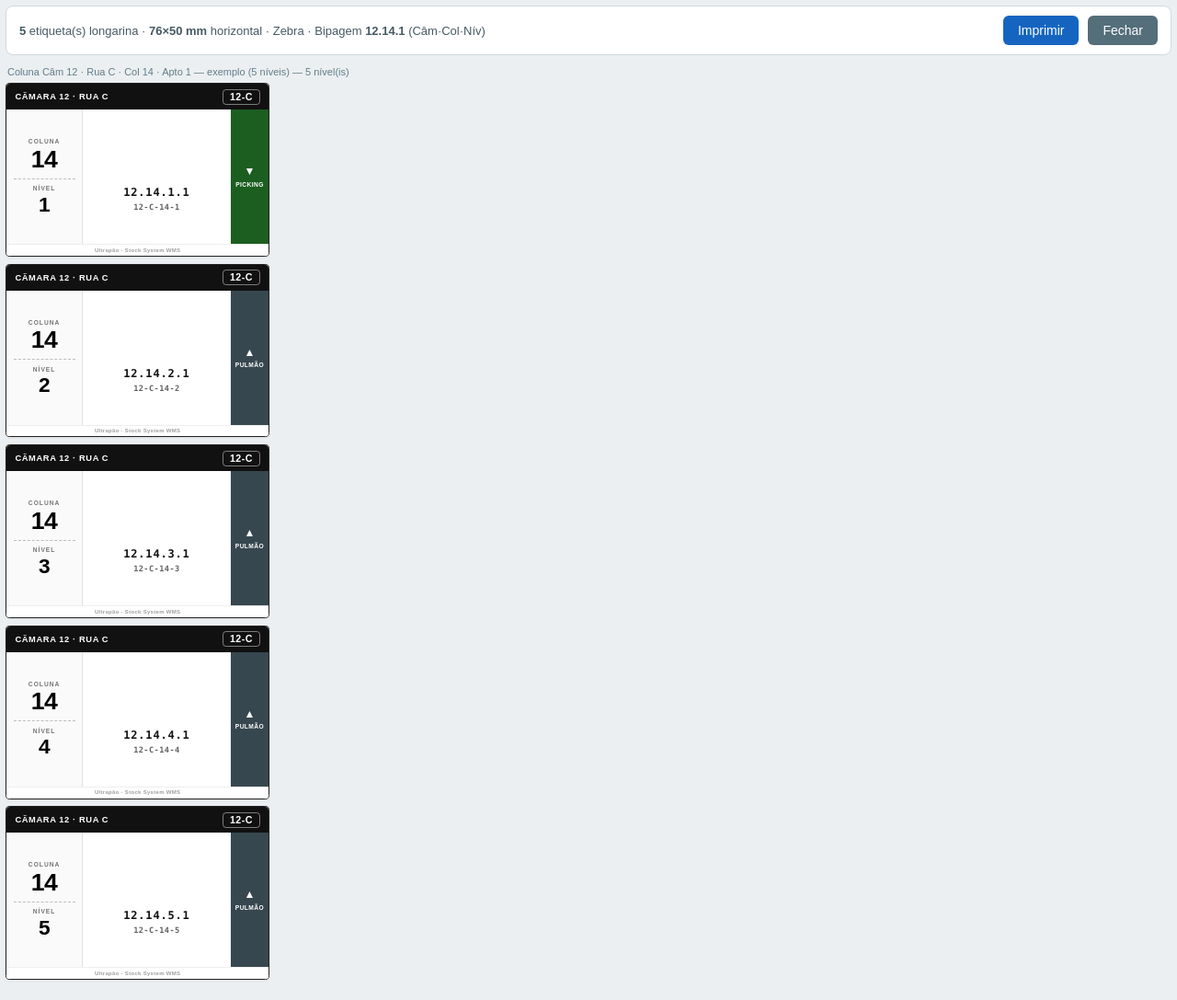
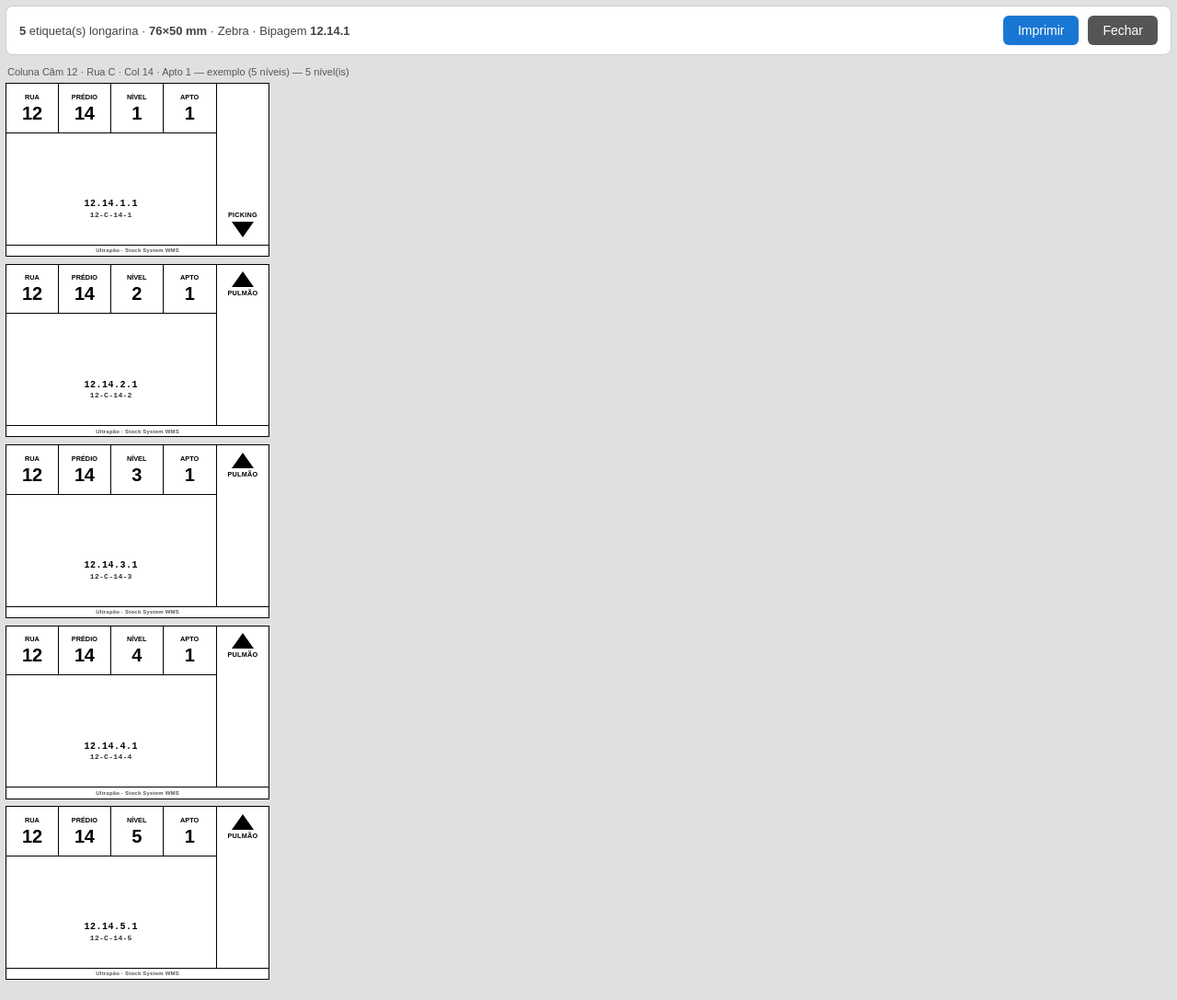
Before and after one commit to eldertenorio-max/Doca-Livre-WMS-PRO, a Flask app: page /api/wms/etiqueta/modelo in a window 1280 px wide. Shown: the whole page at 92% size. Run offline with Flask 3, Linux system fonts and the light colour scheme; the visitor is signed in with stand-in values (Sample User, id 1); some libraries are stand-ins or nearby versions.

Commit message:
style: modelo rack Rua/Prédio/Nível/Apto para etiqueta longarina
Co-authored-by: Cursor <cursoragent@cursor.com>

```diff
--- a/templates/wms/etiquetas_endereco.html
+++ b/templates/wms/etiquetas_endereco.html
@@ -7,221 +7,187 @@
   * { box-sizing: border-box; margin: 0; padding: 0; }
   @page { size: 76mm 50mm; margin: 1.5mm; }
   body {
-    font-family: Arial, Helvetica, 'Segoe UI', sans-serif;
-    background: #eceff1;
+    font-family: Arial, Helvetica, sans-serif;
+    background: #e0e0e0;
     padding: 6px;
-    color: #111;
+    color: #000;
     -webkit-print-color-adjust: exact;
     print-color-adjust: exact;
   }
   .toolbar {
     position: sticky; top: 0; z-index: 9;
-    background: #fff; border: 1px solid #cfd8dc; border-radius: 8px;
+    background: #fff; border: 1px solid #ccc; border-radius: 8px;
     padding: 10px 14px; margin-bottom: 12px;
     display: flex; gap: 10px; align-items: center; flex-wrap: wrap;
   }
-  .toolbar p { font-size: 13px; color: #455a64; flex: 1; min-width: 200px; }
+  .toolbar p { font-size: 13px; color: #444; flex: 1; min-width: 200px; }
   .toolbar button {
     padding: 8px 16px; font-size: 14px; cursor: pointer;
-    border: none; border-radius: 6px; background: #1565c0; color: #fff;
+    border: none; border-radius: 6px; background: #1976d2; color: #fff;
   }
-  .toolbar button.sec { background: #546e7a; }
+  .toolbar button.sec { background: #555; }
 
   .bloco-faixa { margin-bottom: 16px; page-break-inside: avoid; }
   .bloco-camara { margin-bottom: 24px; page-break-after: always; }
   .bloco-camara:last-child { page-break-after: auto; }
   .camara-titulo {
-    font-size: 13px; font-weight: 700; color: #1565c0;
+    font-size: 13px; font-weight: 800; color: #1565c0;
     padding: 8px 4px 10px; border-bottom: 2px solid #1565c0; margin-bottom: 10px;
   }
-  .faixa-titulo { font-size: 11px; color: #607d8b; padding: 0 0 6px 2px; }
+  .faixa-titulo { font-size: 11px; color: #555; padding: 0 0 6px 2px; }
   .faixa {
     display: flex; flex-direction: column; flex-wrap: wrap;
     gap: 2mm; width: fit-content; max-width: 100%;
   }
 
-  /* ── Etiqueta 76×50 mm — modelo industrial limpo ── */
+  /* Etiqueta 76×50 mm — modelo rack (Rua · Prédio · Nível · Apto) */
   .etq-loc {
     width: 76mm;
     height: 50mm;
-    border: 0.6pt solid #212121;
-    border-radius: 1.2mm;
+    border: 1pt solid #000;
     background: #fff;
     display: flex;
     flex-direction: column;
     overflow: hidden;
     page-break-inside: avoid;
-    box-shadow: 0 1px 3px rgba(0,0,0,.08);
   }
 
-  .etq-head {
-    display: flex;
-    align-items: center;
-    justify-content: space-between;
-    min-height: 7.5mm;
-    padding: 0 2.5mm;
-    background: #111;
-    color: #fff;
-    flex-shrink: 0;
-  }
-  .etq-head-main {
-    font-size: 7pt;
-    font-weight: 700;
-    letter-spacing: 0.6px;
-    text-transform: uppercase;
-    line-height: 1.1;
-    white-space: nowrap;
-    overflow: hidden;
-    text-overflow: ellipsis;
-  }
-  .etq-head-badge {
-    flex-shrink: 0;
-    margin-left: 2mm;
-    padding: 0.6mm 1.8mm;
-    border: 0.5pt solid rgba(255,255,255,.45);
-    border-radius: 1mm;
-    font-size: 8pt;
-    font-weight: 800;
-    letter-spacing: 0.5px;
-    line-height: 1;
-  }
-
-  .etq-body {
+  .etq-main {
     flex: 1;
     display: flex;
     flex-direction: row;
-    align-items: stretch;
     min-height: 0;
+    border-bottom: 0.5pt solid #000;
   }
 
-  /* Coluna de coordenadas — números grandes */
-  .etq-coords {
-    width: 22mm;
+  .etq-left {
+    flex: 1;
     display: flex;
     flex-direction: column;
-    justify-content: center;
-    padding: 1.5mm 2mm;
-    border-right: 0.5pt solid #e0e0e0;
-    flex-shrink: 0;
-    background: #fafafa;
-  }
-  .coord-block { text-align: center; }
-  .coord-block + .coord-block { margin-top: 2mm; padding-top: 2mm; border-top: 0.4pt dashed #bdbdbd; }
-  .coord-lbl {
-    display: block;
-    font-size: 5pt;
-    font-weight: 700;
-    letter-spacing: 1px;
-    text-transform: uppercase;
-    color: #757575;
-    line-height: 1;
-    margin-bottom: 0.8mm;
-  }
-  .coord-val {
-    display: block;
-    font-size: 20pt;
-    font-weight: 800;
-    line-height: 0.95;
-    font-variant-numeric: tabular-nums;
-    color: #000;
-    letter-spacing: -0.5px;
-  }
-  .coord-block.rua .coord-val {
-    font-size: 16pt;
-    letter-spacing: 1px;
-  }
-  .coord-block.nivel .coord-val {
-    font-size: 17pt;
+    min-width: 0;
+    border-right: 0.5pt solid #000;
   }
 
-  /* Centro — código de barras */
+  /* Grade superior — 4 campos */
+  .addr-grid {
+    display: grid;
+    grid-template-columns: repeat(4, 1fr);
+    border-bottom: 0.5pt solid #000;
+    flex-shrink: 0;
+  }
+  .addr-cell {
+    display: flex;
+    flex-direction: column;
+    align-items: center;
+    justify-content: center;
+    padding: 1mm 0.5mm 1.2mm;
+    border-right: 0.5pt solid #000;
+    min-height: 14mm;
+  }
+  .addr-cell:last-child { border-right: none; }
+  .addr-cell .lbl {
+    font-size: 5.5pt;
+    font-weight: 700;
+    text-transform: uppercase;
+    line-height: 1;
+    margin-bottom: 1mm;
+    color: #000;
+  }
+  .addr-cell .val {
+    font-size: 15pt;
+    font-weight: 900;
+    line-height: 1;
+    font-variant-numeric: tabular-nums;
+    letter-spacing: -0.3px;
+  }
+  .addr-cell.val-rua .val {
+    font-size: 11pt;
+    letter-spacing: 0;
+  }
+
   .etq-scan {
     flex: 1;
     display: flex;
     flex-direction: column;
     align-items: center;
     justify-content: center;
-    padding: 1mm 2.5mm;
-    min-width: 0;
-    gap: 1mm;
+    padding: 1mm 2mm 0.8mm;
+    min-height: 0;
   }
   .bc-wrap {
     width: 100%;
     text-align: center;
     line-height: 0;
-    padding: 0.5mm 0;
   }
   .bc-wrap svg {
     width: 100%;
-    max-width: 42mm;
-    height: 11mm;
+    max-width: 52mm;
+    height: 10.5mm;
   }
   .code-bip {
-    font-size: 9pt;
+    margin-top: 0.8mm;
+    font-size: 7.5pt;
     font-weight: 700;
-    font-family: 'Consolas', 'Courier New', monospace;
-    letter-spacing: 0.8px;
+    font-family: 'Courier New', Consolas, monospace;
+    letter-spacing: 0.5px;
     text-align: center;
     line-height: 1.1;
-    color: #111;
-    white-space: nowrap;
   }
   .code-wms {
-    font-size: 6.5pt;
+    margin-top: 0.4mm;
+    font-size: 6pt;
     font-weight: 600;
-    font-family: 'Consolas', 'Courier New', monospace;
-    letter-spacing: 0.4px;
+    font-family: 'Courier New', Consolas, monospace;
     text-align: center;
-    color: #616161;
-    white-space: nowrap;
+    color: #333;
+    letter-spacing: 0.3px;
   }
 
-  /* Faixa lateral — zona */
+  /* Faixa direita — zona + seta */
   .etq-zone {
-    width: 11mm;
+    width: 15mm;
     flex-shrink: 0;
     display: flex;
     flex-direction: column;
     align-items: center;
     justify-content: center;
-    padding: 1.5mm 1mm;
+    padding: 1mm 0.8mm;
     text-align: center;
-    color: #fff;
+    background: #fff;
   }
-  .etq-zone.pulmao { background: #37474f; }
-  .etq-zone.picking { background: #1b5e20; }
-  .etq-zone.destino { background: #4a148c; padding: 1mm; }
+  .etq-zone.picking { justify-content: flex-end; padding-bottom: 2mm; }
+  .etq-zone.pulmao { justify-content: flex-start; padding-top: 2mm; }
+  .etq-zone.destino { justify-content: center; }
 
-  .zone-icon {
-    font-size: 9pt;
+  .zone-txt {
+    font-size: 5.5pt;
     font-weight: 900;
-    line-height: 1;
-    margin-bottom: 1.2mm;
+    letter-spacing: 0.2px;
+    line-height: 1.1;
+    text-transform: uppercase;
+    margin: 0.8mm 0;
   }
-  .zone-txt {
-    font-size: 5pt;
-    font-weight: 800;
-    letter-spacing: 0.4px;
+  .zone-txt.destino {
+    font-size: 4.8pt;
     line-height: 1.15;
-    text-transform: uppercase;
     word-break: break-word;
-    hyphens: auto;
   }
-  .etq-zone.destino .zone-txt {
-    font-size: 4.5pt;
-    letter-spacing: 0.2px;
+  .arrow {
+    width: 0; height: 0;
+    border-left: 3.2mm solid transparent;
+    border-right: 3.2mm solid transparent;
   }
+  .arrow.down { border-top: 4.5mm solid #000; }
+  .arrow.up { border-bottom: 4.5mm solid #000; }
 
   .etq-foot {
     flex-shrink: 0;
-    padding: 0.7mm 2mm;
+    padding: 0.6mm 2mm;
     font-size: 4.5pt;
     font-weight: 600;
     text-align: center;
-    letter-spacing: 0.3px;
-    color: #9e9e9e;
-    border-top: 0.4pt solid #eeeeee;
-    background: #fff;
+    letter-spacing: 0.2px;
+    color: #555;
     line-height: 1.1;
   }
 
@@ -230,9 +196,7 @@
     .toolbar, .faixa-titulo, .camara-titulo { display: none !important; }
     .faixa { gap: 0; }
     .etq-loc {
-      border: 0.6pt solid #000;
-      border-radius: 0;
-      box-shadow: none;
+      border: 1pt solid #000;
       margin: 0 0 1mm 0;
       page-break-inside: avoid;
     }
@@ -242,26 +206,31 @@
 </head>
 <body>
 <div class="toolbar">
-  <p><strong>{{ total }}</strong> etiqueta(s) longarina · <strong>76×50 mm</strong> horizontal · Zebra · Bipagem <strong>12.14.1</strong> (Câm·Col·Nív)</p>
+  <p><strong>{{ total }}</strong> etiqueta(s) longarina · <strong>76×50 mm</strong> · Zebra · Bipagem <strong>12.14.1</strong></p>
   <button type="button" onclick="window.print()">Imprimir</button>
   <button type="button" class="sec" onclick="window.close()">Fechar</button>
 </div>
 
 {% macro etiqueta_longarina(e) %}
 <div class="etq-loc">
-  <div class="etq-head">
-    <span class="etq-head-main">Câmara {{ e.camara or e.rua_num }}{% if e.rua_letra %} · Rua {{ e.rua_letra }}{% endif %}</span>
-    <span class="etq-head-badge">{{ e.camara or e.rua_num }}{% if e.rua_letra %}-{{ e.rua_letra }}{% endif %}</span>
+  <div class="etq-main">
+    <div class="etq-left">
+      <div class="addr-grid">
+        <div class="addr-cell">
+          <span class="lbl">Rua</span>
+          <span class="val">{{ e.camara or e.rua_num }}</span>
         </div>
-  <div class="etq-body">
-    <div class="etq-coords">
-      <div class="coord-block">
-        <span class="coord-lbl">Coluna</span>
-        <span class="coord-val">{{ e.predio }}</span>
+        <div class="addr-cell">
+          <span class="lbl">Prédio</span>
+          <span class="val">{{ e.predio }}</span>
         </div>
-      <div class="coord-block nivel">
-        <span class="coord-lbl">Nível</span>
-        <span class="coord-val">{{ e.nivel }}</span>
+        <div class="addr-cell">
+          <span class="lbl">Nível</span>
+          <span class="val">{{ e.nivel }}</span>
+        </div>
+        <div class="addr-cell">
+          <span class="lbl">Apto</span>
+          <span class="val">{{ e.apto or '1' }}</span>
         </div>
       </div>
       <div class="etq-scan">
@@ -269,15 +238,16 @@
         <div class="code-bip">{{ e.barcode }}</div>
         {% if e.codigo_wms %}<div class="code-wms">{{ e.codigo_wms }}</div>{% endif %}
       </div>
+    </div>
     <div class="etq-zone {% if e.destino_fixo %}destino{% elif e.picking %}picking{% else %}pulmao{% endif %}">
       {% if e.destino_fixo %}
-      <div class="zone-txt">{{ e.destino_label or e.zona }}</div>
+      <div class="zone-txt destino">{{ e.destino_label or e.zona }}</div>
       {% elif e.picking %}
-      <div class="zone-icon">▼</div>
-      <div class="zone-txt">Picking</div>
+      <div class="zone-txt">PICKING</div>
+      <div class="arrow down" aria-hidden="true"></div>
       {% else %}
-      <div class="zone-icon">▲</div>
-      <div class="zone-txt">Pulmão</div>
+      <div class="arrow up" aria-hidden="true"></div>
+      <div class="zone-txt">PULMÃO</div>
       {% endif %}
     </div>
   </div>
@@ -319,10 +289,10 @@
     try {
       JsBarcode(el, code, {
         format: 'CODE128',
-        width: 1.15,
-        height: 32,
+        width: 1.1,
+        height: 30,
         displayValue: false,
-        margin: 1,
+        margin: 0,
         lineColor: '#000000',
         background: '#ffffff'
       });
```
Lines whose indentation alone changed are shown as unchanged.
